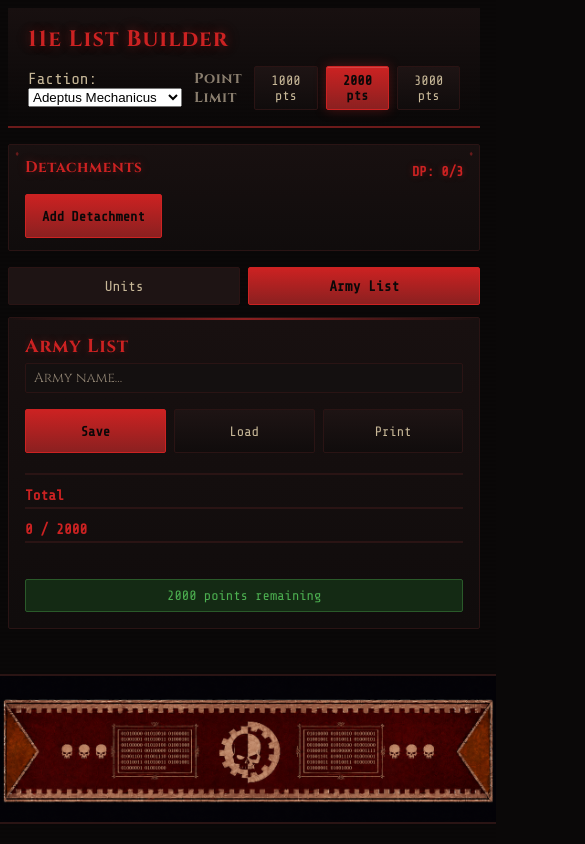
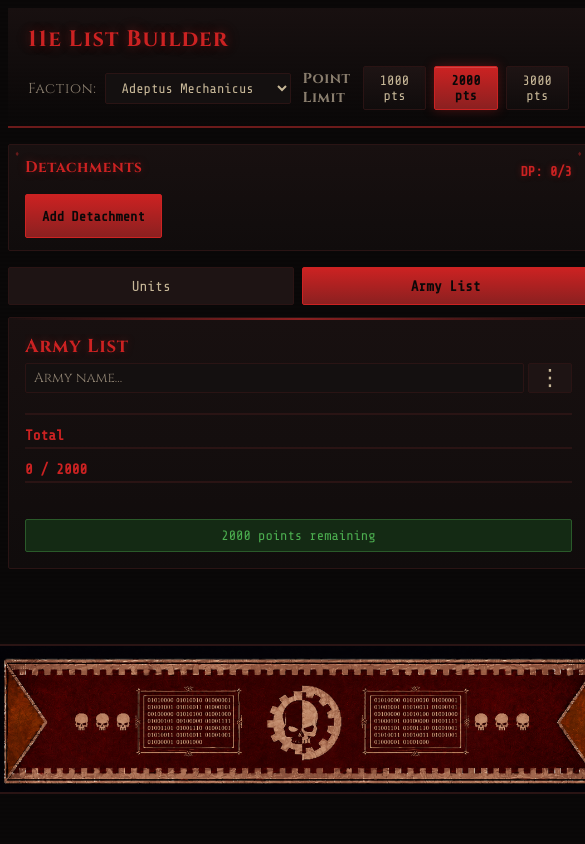
Before and after one commit to theflyinghamburger/11e-list-builder, a React (Vite) app: page / in a window 390 px wide. Shown: the whole page, 585 px wide, since content can reach past the window. Built offline with nearby package versions, Linux system fonts and the light colour scheme; the HTML template or start-up script is replaced by a standard one.

Commit message:
Added clean up for mobile site, and added styles for Faction drop down

```diff
--- a/src/App.css
+++ b/src/App.css
@@ -134,6 +134,46 @@
   font-size: 0.9rem;
   color: var(--parchment-dim);
   letter-spacing: 0.04em;
+}
+
+.faction-select {
+  display: flex;
+  align-items: center;
+  gap: 8px;
+}
+
+.faction-select label {
+  font-family: var(--font-header);
+  font-size: 0.9rem;
+  color: var(--parchment-dim);
+  letter-spacing: 0.04em;
+}
+
+.faction-select select {
+  padding: 6px 12px;
+  border: 1px solid var(--bronze);
+  border-radius: 2px;
+  background: var(--bg-input);
+  color: var(--parchment);
+  font-family: var(--font-body);
+  font-size: 0.85rem;
+  cursor: pointer;
+  transition: border-color 0.15s ease;
+}
+
+.faction-select select:hover {
+  border-color: var(--bronze-light);
+}
+
+.faction-select select:focus {
+  outline: none;
+  border-color: var(--gold-dim);
+  box-shadow: 0 0 8px var(--gold-glow);
+}
+
+.faction-select select option {
+  background: var(--bg-card);
+  color: var(--parchment);
 }
 
 .point-buttons { display: flex; gap: 8px; }
@@ -678,6 +718,10 @@
   gap: 8px;
 }
 
+.mobile-kebab-btn {
+  display: none;
+}
+
 /* -- Detachment Info in Army -- */
 
 .detachment-info {
@@ -1056,13 +1100,24 @@
 
   .army-title {
     flex-direction: column;
-    align-items: flex-start;
+    align-items: stretch;
+    gap: 4px;
+    position: relative;
+  }
+
+  .army-title h3 {
+    flex: none;
+  }
+
+  .army-title-row {
+    display: flex;
+    align-items: center;
     gap: 4px;
   }
 
   .army-name-input {
     width: 100%;
-    flex: none;
+    flex: 1 1 auto;
     min-height: 0;
     height: 30px;
     padding: 1px 8px;
@@ -1071,16 +1126,59 @@
   }
 
   .army-actions {
-    width: 100%;
-    justify-content: flex-start;
-    margin-top: 8px;
+    display: none;
   }
 
-  .army-actions button {
-    flex: 1;
-    min-width: 0;
-    padding: 8px;
-    font-size: 0.85rem;
+  .mobile-kebab-btn {
+    display: flex;
+    align-items: center;
+    justify-content: center;
+    flex-shrink: 0;
+    width: 44px;
+    height: 30px;
+    border: 1px solid var(--bronze);
+    border-radius: 2px;
+    background: var(--bg-card);
+    color: var(--parchment);
+    font-size: 1.4rem;
+    cursor: pointer;
+    line-height: 1;
+  }
+
+  .mobile-kebab-menu {
+    position: absolute;
+    top: 100%;
+    right: 0;
+    z-index: 100;
+    display: flex;
+    flex-direction: column;
+    background: var(--bg-card);
+    border: 1px solid var(--bronze);
+    border-radius: 2px;
+    box-shadow: 0 4px 12px rgba(0, 0, 0, 0.5);
+    margin-top: 4px;
+  }
+
+  .mobile-kebab-menu button {
+    padding: 10px 16px;
+    min-height: 44px;
+    width: 100%;
+    background: none;
+    border: none;
+    border-bottom: 1px solid var(--bronze-border);
+    color: var(--parchment);
+    font-family: var(--font-body);
+    font-size: 0.9rem;
+    text-align: left;
+    cursor: pointer;
+  }
+
+  .mobile-kebab-menu button:last-child {
+    border-bottom: none;
+  }
+
+  .mobile-kebab-menu button:active {
+    background: var(--bg-dark);
   }
 
   /* -- Mobile Tabs -- */
--- a/src/components/ArmyList.jsx
+++ b/src/components/ArmyList.jsx
@@ -1,4 +1,4 @@
-import { useRef, useState } from 'react';
+import { useEffect, useRef, useState } from 'react';
 import { getUnitPoints } from '../utils/costs';
 import { validateArmy } from '../utils/validate';
 
@@ -7,6 +7,14 @@
   const [name, setName] = useState(army.name || '');
   const prevNameRef = useRef(army.name);
   if (army.name !== prevNameRef.current) { prevNameRef.current = army.name; setName(army.name || ''); }
+  const [menuOpen, setMenuOpen] = useState(false);
+  // ponytail: naive click-outside, no ref needed for the menu element itself
+  useEffect(() => {
+    if (!menuOpen) return;
+    const handler = () => setMenuOpen(false);
+    document.addEventListener('click', handler);
+    return () => document.removeEventListener('click', handler);
+  }, [menuOpen]);
   const totalPoints = army.units.reduce((sum, u) => {
     const unitData = data.units.find((d) => d.name === u.unitName);
     return unitData ? sum + getUnitPoints(unitData, u.modelCount, army.units, u.wargear) : sum;
@@ -27,6 +35,7 @@
       <div className="army-header">
        <div className="army-title">
           <h3>{name || 'Army List'}</h3>
+          <div className="army-title-row">
             <input
               className="army-name-input"
               type="text"
@@ -36,6 +45,31 @@
               onBlur={() => { if (name !== army.name) onSetName(name); }}
               onKeyDown={(e) => { if (e.key === 'Enter') { onSetName(name); e.target.blur(); } }}
             />
+            <button
+              className="mobile-kebab-btn"
+              onClick={(e) => { e.stopPropagation(); setMenuOpen(!menuOpen); }}
+            >
+              &#x22EE;
+            </button>
+          </div>
+          {menuOpen && (
+            <div className="mobile-kebab-menu" onClick={(e) => e.stopPropagation()}>
+              <button onClick={() => {
+                onSetName(name);
+                const exportData = { name: name || army.name, faction: army.faction, pointLimit: army.pointLimit, detachments: army.detachments, units: army.units };
+                const blob = new Blob([JSON.stringify(exportData, null, 2)], { type: 'application/json' });
+                const url = URL.createObjectURL(blob);
+                const a = document.createElement('a');
+                a.href = url;
+                a.download = `${(name || army.name || army.faction).replace(/[^a-zA-Z0-9_-]/g, '_')}-army.json`;
+                a.click();
+                URL.revokeObjectURL(url);
+                setMenuOpen(false);
+              }}>Save</button>
+              <button onClick={() => { fileInputRef.current?.click(); setMenuOpen(false); }}>Load</button>
+              <button onClick={() => { window.print(); setMenuOpen(false); }}>Print</button>
+            </div>
+          )}
         </div>
         <div className="army-actions">
           <button className="save-btn" onClick={() => {
```
Lines whose indentation alone changed are shown as unchanged.
